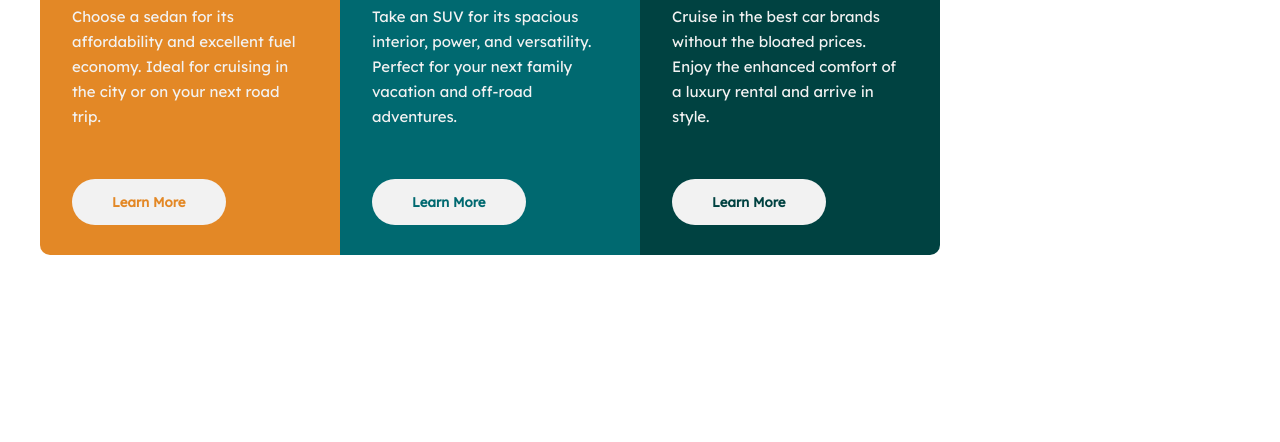
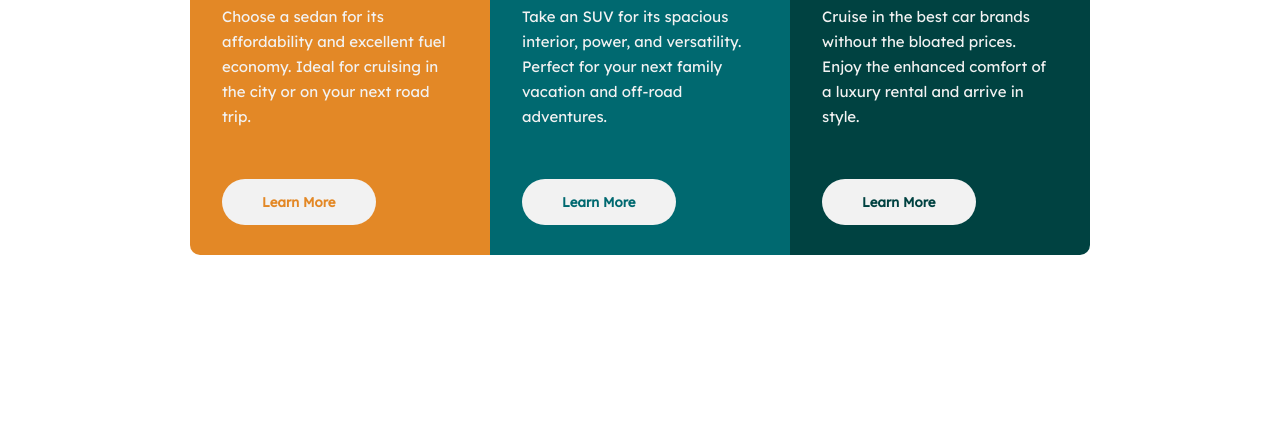
Before and after one commit to Antonio-GC/column-preview-card-component-main, a plain HTML site: page index.html in a window 1280 px wide. Shown: the part 358-800 px from the top of the page. Drawn offline with Linux system fonts and the light colour scheme.

Commit message:
Se modifico el contenedor

```diff
--- a/style.css
+++ b/style.css
@@ -23,10 +23,11 @@ body {
    width: 100%;
    display: flex;
    align-items: center;
+   justify-content: center;
 }
 
 .box {
-    width: 100%;
+    width: 80%;
 }
 
 .container {
```
